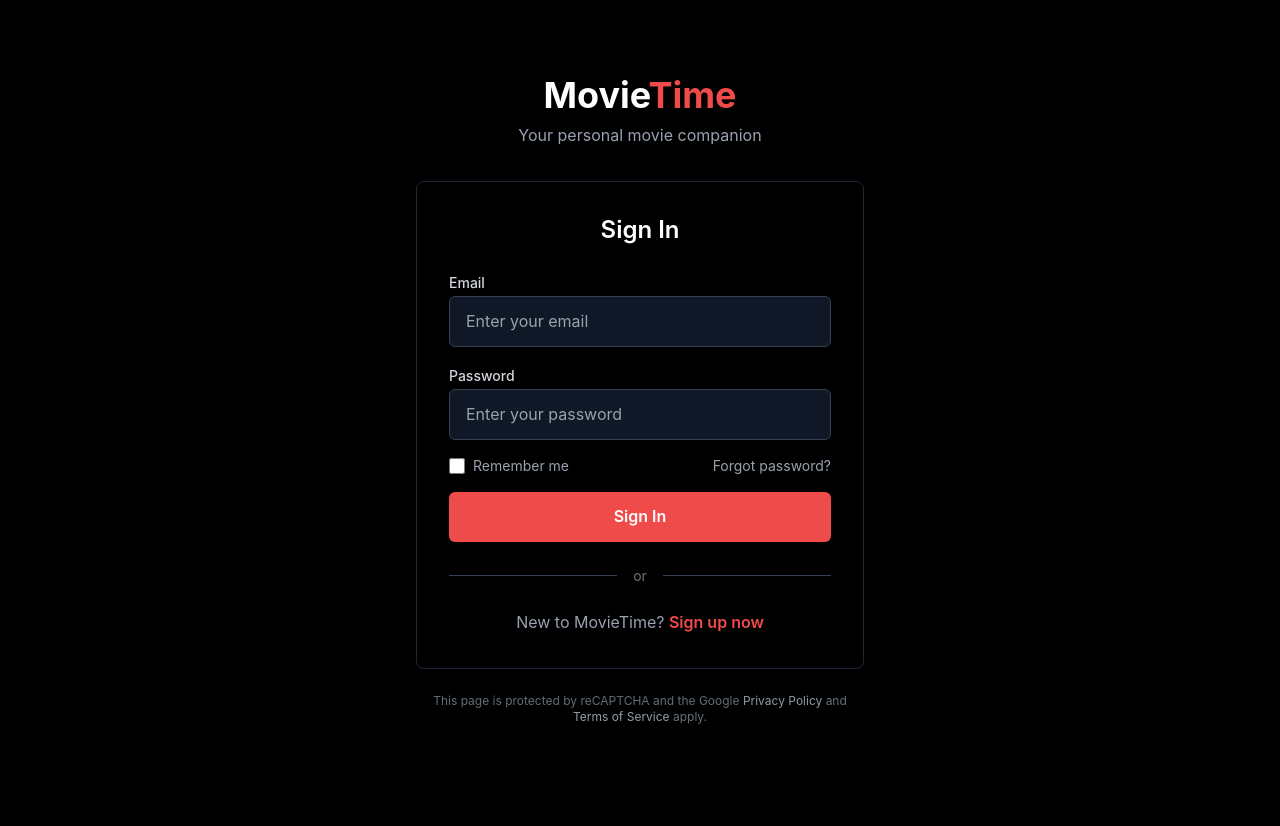
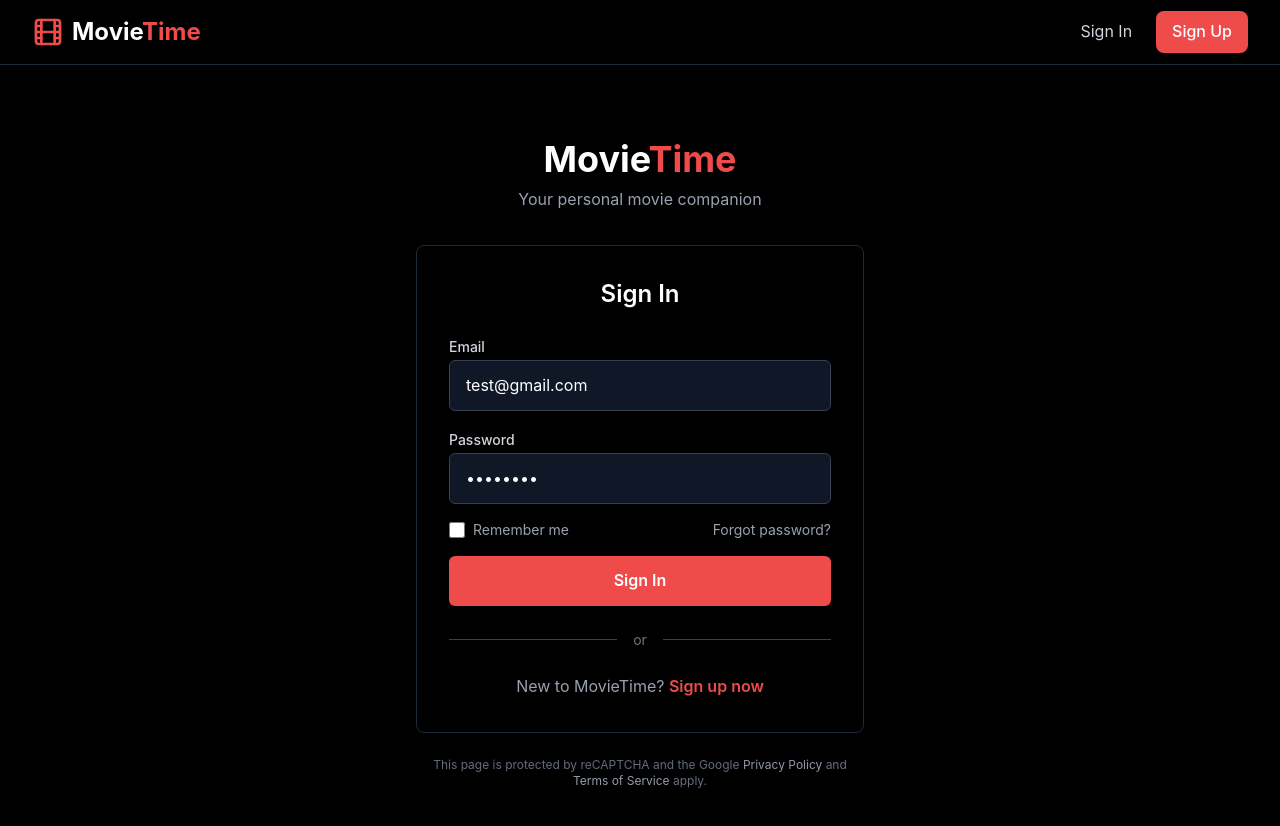
Before and after one commit to ranaakash0003/movie-time, a React (Vite) app: page /login in a window 1280 px wide. Shown: the top 826 px of the page. Before the commit the page ends 800 px from the top, so only its background shows below. Built offline with nearby package versions, Linux system fonts and the light colour scheme.

Commit message:
feat: Implement user authentication flow and enhance navigation logic

```diff
--- a/src/App.jsx
+++ b/src/App.jsx
@@ -1,4 +1,5 @@
-import { Route, Routes, useLocation } from "react-router-dom";
+import React, { useEffect } from "react";
+import { Route, Routes, useNavigate, useLocation } from "react-router-dom";
 import Navbar from "./components/Navbar";
 import SearchPage from "./pages/SearchPage";
 import MovieDetails from "./pages/MovieDetails";
@@ -6,24 +7,42 @@
 import Login from "./pages/Login";
 import Signup from "./pages/Signup";
 import { useAuth } from "./context/AuthContext";
+import { onInitialLoad } from "./constants";
 
 function App() {
   const { user } = useAuth();
+  const navigate = useNavigate();
   const location = useLocation();
 
-  const hideNavbar = ["/login", "/signup"].includes(location.pathname);
+  useEffect(() => {
+    onInitialLoad();
+  }, []);
+
+  useEffect(() => {
+    if (
+      !user &&
+      location.pathname !== "/login" &&
+      location.pathname !== "/signup"
+    ) {
+      navigate("/login");
+    }
+  }, [user, navigate, location.pathname]);
 
   return (
     <div className="min-h-screen bg-black">
-      {!hideNavbar && <Navbar />}
-      <main className={hideNavbar ? "" : "pt-16"}>
+      <Navbar />
+      <main className="pt-16">
         <Routes>
-          <Route path="/" element={<SearchPage />} />
-          <Route path="/search" element={<SearchPage />} />
-          <Route path="/movie/:id" element={<MovieDetails />} />
+          <Route path="/" element={user ? <SearchPage /> : <Login />} />
           <Route path="/login" element={<Login />} />
           <Route path="/signup" element={<Signup />} />
-          {user && <Route path="/watchlist" element={<Watchlist />} />}
+          {user && (
+            <>
+              <Route path="/search" element={<SearchPage />} />
+              <Route path="/watchlist" element={<Watchlist />} />
+              <Route path="/movie/:id" element={<MovieDetails />} />
+            </>
+          )}
         </Routes>
       </main>
     </div>
--- a/src/components/Navbar.jsx
+++ b/src/components/Navbar.jsx
@@ -36,8 +36,11 @@
                   : "text-gray-300 hover:text-white"
               }`}
             >
-              <Search className="w-4 h-4" />
-              <span>Browse</span>
+              {user && (
+                <>
+                  <Search className="w-4 h-4" /> <span>Browse</span>
+                </>
+              )}
             </Link>
 
             {user && (
--- a/src/constants/index.jsx
+++ b/src/constants/index.jsx
@@ -7,6 +7,20 @@
   return `https://image.tmdb.org/t/p/${imageSize || "w342"}`;
 };
 
+export const onInitialLoad = () => {
+  const defaultUser = { email: "test@gmail.com", password: "test1234" };
+
+  const stored = localStorage.getItem("users");
+  const users = stored ? JSON.parse(stored) : [];
+  const found = users.find(
+    (u) => u.email === defaultUser.email && u.password === defaultUser.password
+  );
+
+  if (!found) {
+    localStorage.setItem("users", JSON.stringify([...users, defaultUser]));
+    localStorage.setItem("user", JSON.stringify(defaultUser));
+  }
+};
 // Image sizes helper for TMDB
 export const IMAGE_SIZES = {
   poster: {
--- a/src/pages/Login.jsx
+++ b/src/pages/Login.jsx
@@ -3,8 +3,8 @@
 import { useAuth } from "../context/AuthContext";
 
 export default function Login() {
-  const [email, setEmail] = useState("");
-  const [password, setPassword] = useState("");
+  const [email, setEmail] = useState("test@gmail.com");
+  const [password, setPassword] = useState("test1234");
   const [isLoading, setIsLoading] = useState(false);
   const { login } = useAuth();
   const navigate = useNavigate();
@@ -14,7 +14,7 @@
     setIsLoading(true);
     setTimeout(() => {
       if (login(email, password)) {
-        navigate("/watchlist");
+        navigate("/search");
       } else {
         alert("Invalid credentials");
       }
--- a/src/pages/Signup.jsx
+++ b/src/pages/Signup.jsx
@@ -56,7 +56,7 @@
   };
 
   return (
-    <div className="min-h-screen bg-black flex items-center justify-center px-4">
+    <div className="min-h-screen bg-black flex items-center justify-center px-4 pt-8">
       <div className="absolute inset-0 bg-gradient-to-br from-gray-900 via-black to-black"></div>
       <div className="relative z-10 w-full max-w-md">
         <div className="text-center mb-8">
```
